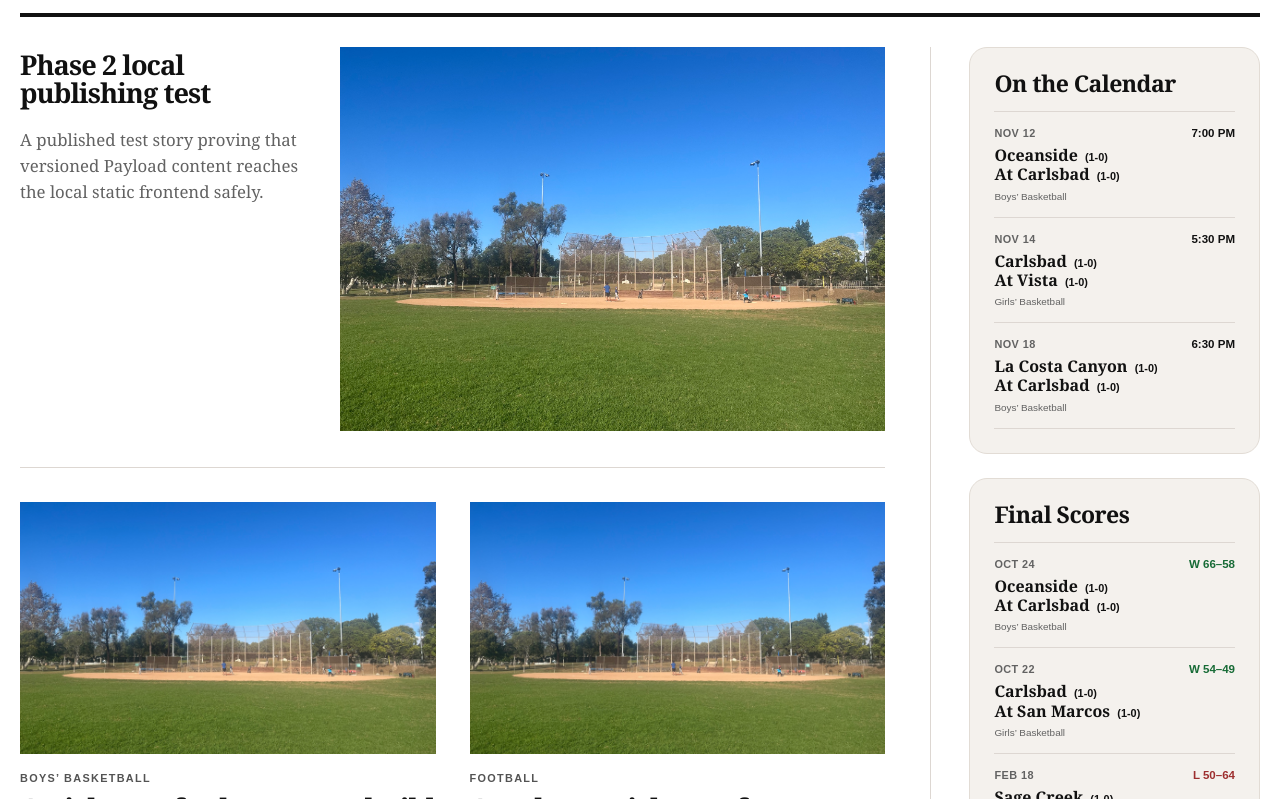
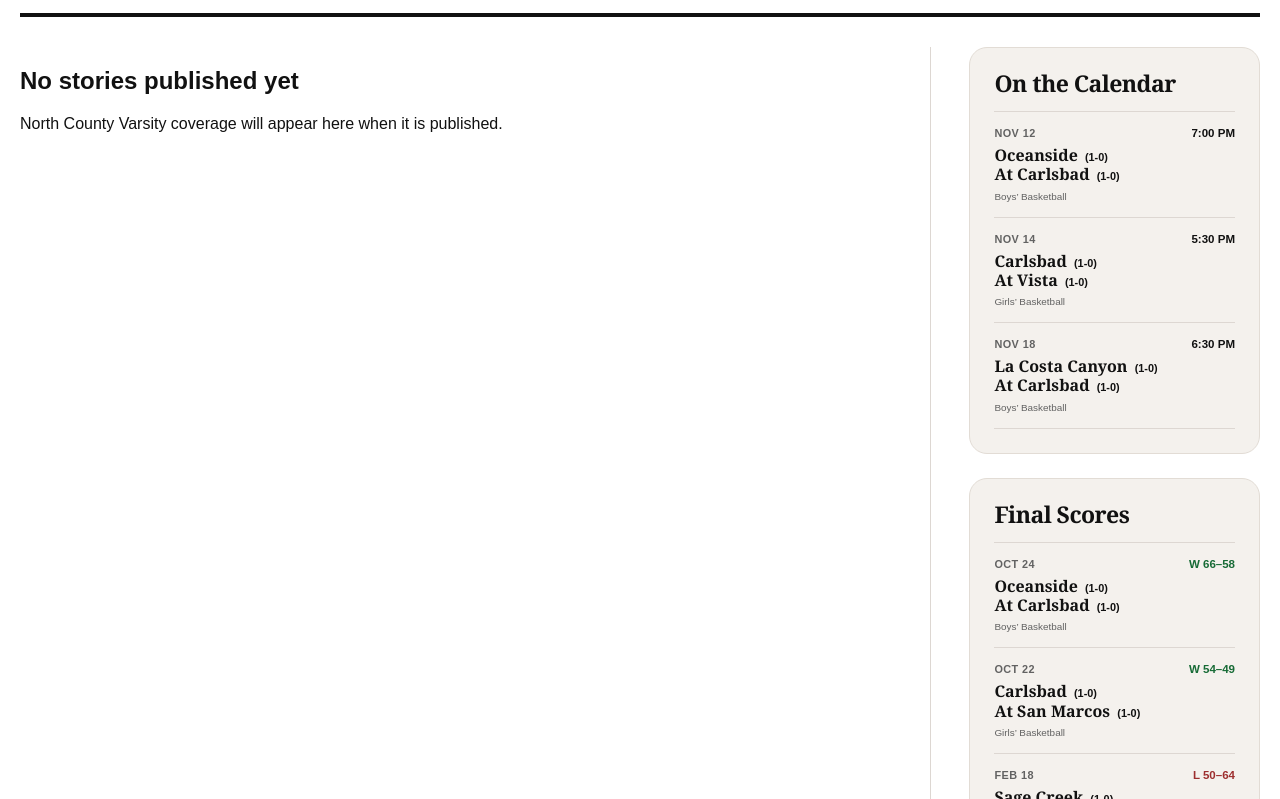
Before and after one commit to mattwilhalme/carlsbad-varsity, a Next.js app: page / in a window 1280 px wide. Shown: the part 221-1020 px from the top of the page. Built offline with nearby package versions, Linux system fonts and the light colour scheme.

Commit message:
Remove placeholder editorial content

```diff
--- a/src/app/page.tsx
+++ b/src/app/page.tsx
@@ -14,13 +14,13 @@ export default function Home() {
     <div className="page-shell homepage-layout">
       <section className="homepage-news" aria-labelledby="top-stories-heading">
         <h1 id="top-stories-heading" className="visually-hidden">North County Varsity stories</h1>
-        <article className="lead-story">
+        {leadStory ? <><article className="lead-story">
           <div className="lead-story-copy">{leadStory.kicker ? <p className="story-label">{leadStory.kicker}</p> : null}<h2><Link href={articlePath(leadStory)}>{leadStory.headline}</Link></h2><p className="story-dek">{leadStory.dek}</p>{leadStory.readDowns?.length ? <div className="read-down">{leadStory.readDowns.map((item) => <Link href={item.href} key={item.href}>{item.label}</Link>)}</div> : null}</div>
           <Link className="lead-story-image" href={articlePath(leadStory)} aria-label={`Read ${leadStory.headline}`}><StoryImage src={leadStory.image.src} alt={leadStory.image.alt} width={leadStory.image.width} height={leadStory.image.height} priority sizes="(max-width: 800px) 100vw, 54vw" /></Link>
         </article>
         <div className="secondary-story-grid">{secondaryStories.map((story) => <article className="secondary-story" data-role={story.homepageRole} key={story.slug}>
           <Link className="secondary-story-image" href={articlePath(story)}><StoryImage src={story.image.src} alt={story.image.alt} width={story.image.width} height={story.image.height} sizes="(max-width: 800px) 100vw, 32vw" /></Link><p className="story-label">{story.kicker || story.sport}</p><h2><Link href={articlePath(story)}>{story.headline}</Link></h2><p className="story-dek">{story.dek}</p>{story.readDowns?.length ? <div className="read-down">{story.readDowns.map((item) => <Link href={item.href} key={item.href}>{item.label}</Link>)}</div> : null}
-        </article>)}</div>
+        </article>)}</div></> : <div className="homepage-empty"><h2>No stories published yet</h2><p>North County Varsity coverage will appear here when it is published.</p></div>}
       </section>
       <aside className="homepage-rail" aria-label="Games and results">
         <section id="upcoming-games" className="rail-section" aria-labelledby="calendar-heading"><p id="calendar-heading" className="rail-kicker">On the Calendar</p><HomeGameRail games={upcomingGames} /></section>
--- a/src/data/editorial-data.ts
+++ b/src/data/editorial-data.ts
@@ -3,74 +3,10 @@ import type { PublicContentBundleV1 } from "@/data/article-contract";
 import publicContent from "@/data/generated/public-content.v1.json";
 import { publicArticleToStory } from "@/data/public-article-mapper";
 
-const editorialImage = `${process.env.NEXT_PUBLIC_BASE_PATH ?? ""}/images/editorial/north-county-field.jpg`;
-
-export const editorialStories: EditorialStory[] = [
-  {
-    slug: "basketball-article-test-homepage-build-2026",
-    sport: "Boys’ basketball",
-    headline: "Article test for homepage build 2026",
-    subheadline: "Carlsbad turns a composed second half into a statement win, offering an early look at how the Lancers hope to play when the season arrives.",
-    dek: "Carlsbad turns a composed second half into a statement win, offering an early look at how the Lancers hope to play when the season arrives.",
-    byline: "North County Varsity staff",
-    publishedAt: "2026-10-28",
-    image: { src: editorialImage, alt: "A sunny North County community ballfield beneath a clear blue sky.", credit: "Photo courtesy of Matt Wilhalme" },
-    relatedLinks: [
-      { label: "Carlsbad boys’ basketball team page", href: "/carlsbad/carlsbad/boys-basketball/" },
-      { label: "Carlsbad girls’ basketball team page", href: "/carlsbad/carlsbad/girls-basketball/" },
-    ],
-    body: [
-      "Lorem ipsum dolor sit amet, consectetur adipiscing elit. Integer vitae orci at sapien malesuada malesuada. Carlsbad settled into its half-court defense, shared the ball and found the open player when the possession mattered most.",
-      "Praesent commodo, sapien at luctus tincidunt, augue justo sodales arcu, vitae faucibus neque sem at erat. The Lancers’ pace changed after halftime, with the guards applying pressure and the frontcourt finishing through contact.",
-      "Sed posuere consectetur est at lobortis. Maecenas faucibus mollis interdum. For a program still shaping its identity, the final minutes supplied the most useful lesson: value every trip, defend without fouling and trust the next pass.",
-    ],
-    boxScore: { periods: ["1", "2", "3", "4"], teams: [{ name: "Carlsbad", scores: [16, 12, 20, 18], total: 66 }, { name: "Oceanside", scores: [13, 18, 12, 15], total: 58 }] },
-    standings: [{ team: "Carlsbad", league: "1–0", overall: "1–0" }, { team: "Oceanside", league: "1–0", overall: "1–0" }, { team: "La Costa Canyon", league: "1–0", overall: "1–0" }, { team: "Vista", league: "1–0", overall: "1–0" }],
-  },
-  {
-    slug: "football-article-test-homepage-build-2026",
-    sport: "Football",
-    headline: "Another article test for homepage build",
-    subheadline: "Under the lights, Carlsbad’s offense finds its rhythm while a disciplined defense closes the door late.",
-    dek: "Under the lights, Carlsbad’s offense finds its rhythm while a disciplined defense closes the door late.",
-    byline: "North County Varsity staff",
-    publishedAt: "2026-10-27",
-    image: { src: editorialImage, alt: "A sunny North County community ballfield beneath a clear blue sky.", credit: "Photo courtesy of Matt Wilhalme" },
-    relatedLinks: [{ label: "Explore Carlsbad coverage", href: "/carlsbad/carlsbad/" }, { label: "More North County scores", href: "/#recent-results" }],
-    body: [
-      "Lorem ipsum dolor sit amet, consectetur adipiscing elit. Nulla vitae elit libero, a pharetra augue. Carlsbad’s opening drive established the evening’s tone with patient runs and a timely throw outside the numbers.",
-      "Cras mattis consectetur purus sit amet fermentum. Donec ullamcorper nulla non metus auctor fringilla. The defense answered after the break, forcing consecutive short possessions and giving the offense favorable field position.",
-      "Aenean lacinia bibendum nulla sed consectetur. Etiam porta sem malesuada magna mollis euismod. When the final whistle arrived, the Lancers had produced the kind of balanced performance that travels well.",
-    ],
-    boxScore: { periods: ["1", "2", "3", "4"], teams: [{ name: "Carlsbad", scores: [7, 10, 7, 7], total: 31 }, { name: "Vista", scores: [3, 7, 0, 7], total: 17 }] },
-    standings: [{ team: "Carlsbad", league: "1–0", overall: "1–0" }, { team: "El Camino", league: "1–0", overall: "1–0" }, { team: "Oceanside", league: "1–0", overall: "1–0" }, { team: "Vista", league: "1–0", overall: "1–0" }],
-  },
-  {
-    slug: "track-field-article-test-homepage-build-2026",
-    sport: "Track and field",
-    headline: "Yet another article test for homepage",
-    subheadline: "Carlsbad’s sprinters set the early pace in a bright afternoon meet built around depth, clean exchanges and personal bests.",
-    dek: "Carlsbad’s sprinters set the early pace in a bright afternoon meet built around depth, clean exchanges and personal bests.",
-    byline: "North County Varsity staff",
-    publishedAt: "2026-10-26",
-    image: { src: editorialImage, alt: "A sunny North County community ballfield beneath a clear blue sky.", credit: "Photo courtesy of Matt Wilhalme" },
-    relatedLinks: [{ label: "Explore Carlsbad coverage", href: "/carlsbad/carlsbad/" }, { label: "Find upcoming Carlsbad games", href: "/#upcoming-games" }],
-    body: [
-      "Lorem ipsum dolor sit amet, consectetur adipiscing elit. Morbi leo risus, porta ac consectetur ac, vestibulum at eros. The Lancers opened the meet with sharp starts and carried that confidence through the relay exchanges.",
-      "Vestibulum id ligula porta felis euismod semper. Integer posuere erat a ante venenatis dapibus posuere velit aliquet. Coaches pointed to the team’s depth as the most encouraging result of the afternoon.",
-      "Donec sed odio dui. Curabitur blandit tempus porttitor. Personal bests arrived across the sprint group, but the clean baton work provided the detail the athletes were most eager to carry forward.",
-    ],
-    boxScore: { periods: ["Sprints", "Distance", "Field", "Relays"], teams: [{ name: "Carlsbad", scores: [31, 22, 24, 18], total: 95 }, { name: "San Dieguito", scores: [24, 27, 18, 14], total: 83 }] },
-    standings: [{ team: "Carlsbad", league: "1–0", overall: "1–0" }, { team: "San Dieguito", league: "1–0", overall: "1–0" }, { team: "Torrey Pines", league: "1–0", overall: "1–0" }, { team: "Canyon Crest", league: "1–0", overall: "1–0" }],
-  },
-];
-
 const publicContentSnapshot = publicContent as PublicContentBundleV1;
 const cmsStories: EditorialStory[] = publicContentSnapshot.articles.articles.map(publicArticleToStory);
 
-const legacySlugs = new Set(editorialStories.map((story) => story.slug));
-export const publishedStories = [...editorialStories, ...cmsStories.filter((story) => !legacySlugs.has(story.slug))]
-  .sort((a, b) => b.publishedAt.localeCompare(a.publishedAt));
+export const publishedStories = [...cmsStories].sort((a, b) => b.publishedAt.localeCompare(a.publishedAt));
 
 const cmsById = new Map(cmsStories.map((story) => [story.id?.replace(/^cms:/, ""), story]));
 const configuredStories = publicContentSnapshot.homepage.homepage?.stories.flatMap((entry): EditorialStory[] => {
@@ -95,11 +31,16 @@ const configuredStories = publicContentSnapshot.homepage.homepage?.stories.flatM
     readDowns: entry.readDowns.map((item) => ({ label: item.headline, href: `/articles/${item.slug}/` })),
   }];
 }) ?? [];
-const configuredSlugs = new Set(configuredStories.map((story) => story.slug));
-export const homepageStories = configuredStories.length
-  ? [...configuredStories, ...editorialStories.filter((story) => !configuredSlugs.has(story.slug))]
-  : publishedStories;
+
+// A published Homepage is authoritative even when it intentionally contains no stories.
+// Before a Homepage has been published, the newest published articles remain the fallback.
+export const homepageStories = publicContentSnapshot.homepage.homepage === null
+  ? publishedStories
+  : configuredStories;
 export const leadStory = homepageStories.find((story) => story.homepageRole === "lead") ?? homepageStories[0];
-export const secondaryStories = homepageStories.filter((story) => story.slug !== leadStory.slug);
+export const secondaryStories = leadStory
+  ? homepageStories.filter((story) => story.slug !== leadStory.slug)
+  : [];
+
 export function getEditorialStory(slug: string) { return publishedStories.find((story) => story.slug === slug); }
 export function articlePath(story: EditorialStory) { return `/articles/${story.slug}/`; }
--- a/src/data/generated/public-content.v1.json
+++ b/src/data/generated/public-content.v1.json
@@ -1,97 +1,22 @@
 {
   "articles": {
     "version": "north-county-varsity.articles.v1",
-    "generatedAt": "2026-11-12T22:14:12.870Z",
-    "articles": [
-      {
-        "id": "61",
-        "slug": "phase-2-local-publishing-test",
-        "headline": "Phase 2 local publishing test",
-        "summary": "A published test story proving that versioned Payload content reaches the local static frontend safely.",
-        "authors": [
-          {
-            "id": "19",
-            "name": "North County Varsity Test Staff",
-            "slug": "north-county-varsity-test-staff",
-            "title": "Staff writer"
-          }
-        ],
-        "body": [
-          {
-            "type": "heading",
-            "level": 2,
-            "children": [
-              {
-                "type": "text",
-                "text": "A versioned local publishing path",
-                "formats": []
-              }
-            ]
-          },
-          {
-            "type": "paragraph",
-            "children": [
-              {
-                "type": "text",
-                "text": "This published Payload article verifies the ",
-                "formats": []
-              },
-              {
-                "type": "text",
-                "text": "North County Varsity",
-                "formats": [
-                  "bold"
-                ]
-              },
-              {
-                "type": "text",
-                "text": " Phase 2 synchronization and safe Lexical rendering workflow.",
-                "formats": []
-              }
-            ]
-          },
-          {
-            "type": "paragraph",
-            "children": [
-              {
-                "type": "text",
-                "text": "Only published, allowlisted fields reach the static frontend snapshot.",
-                "formats": []
-              }
-            ]
-          }
-        ],
-        "leadImage": null,
-        "publishedAt": "2026-11-12T17:19:05.157Z",
-        "updatedAt": "2026-11-12T17:19:05.177Z",
-        "relationships": {
-          "publication": {
-            "id": "1",
-            "slug": "north-county-varsity",
-            "name": "North County Varsity"
-          },
-          "schools": [
-            {
-              "id": "1",
-              "slug": "carlsbad",
-              "name": "Carlsbad"
-            }
-          ],
-          "sports": [
-            {
-              "id": "1",
-              "slug": "boys-basketball",
-              "name": "Boys’ Basketball"
-            }
-          ],
-          "teams": []
-        }
-      }
-    ]
+    "generatedAt": "2026-11-13T21:58:06.425Z",
+    "articles": []
   },
   "homepage": {
     "version": "north-county-varsity.homepage.v1",
-    "generatedAt": "2026-11-12T22:14:12.852Z",
-    "homepage": null
+    "generatedAt": "2026-11-13T21:58:06.461Z",
+    "homepage": {
+      "id": "1",
+      "title": "North County Varsity Homepage",
+      "publication": {
+        "id": "1",
+        "slug": "north-county-varsity",
+        "name": "North County Varsity"
+      },
+      "updatedAt": "2026-11-13T04:01:48.611Z",
+      "stories": []
+    }
   }
 }
```
Also changed, not shown: src/app/articles/[slug]/page.tsx (+7 -1 lines), src/components/TeamPage.tsx (+1 -15 lines), src/data/site-data.ts (+1 -12 lines), src/domain/models.ts (+0 -11 lines).
